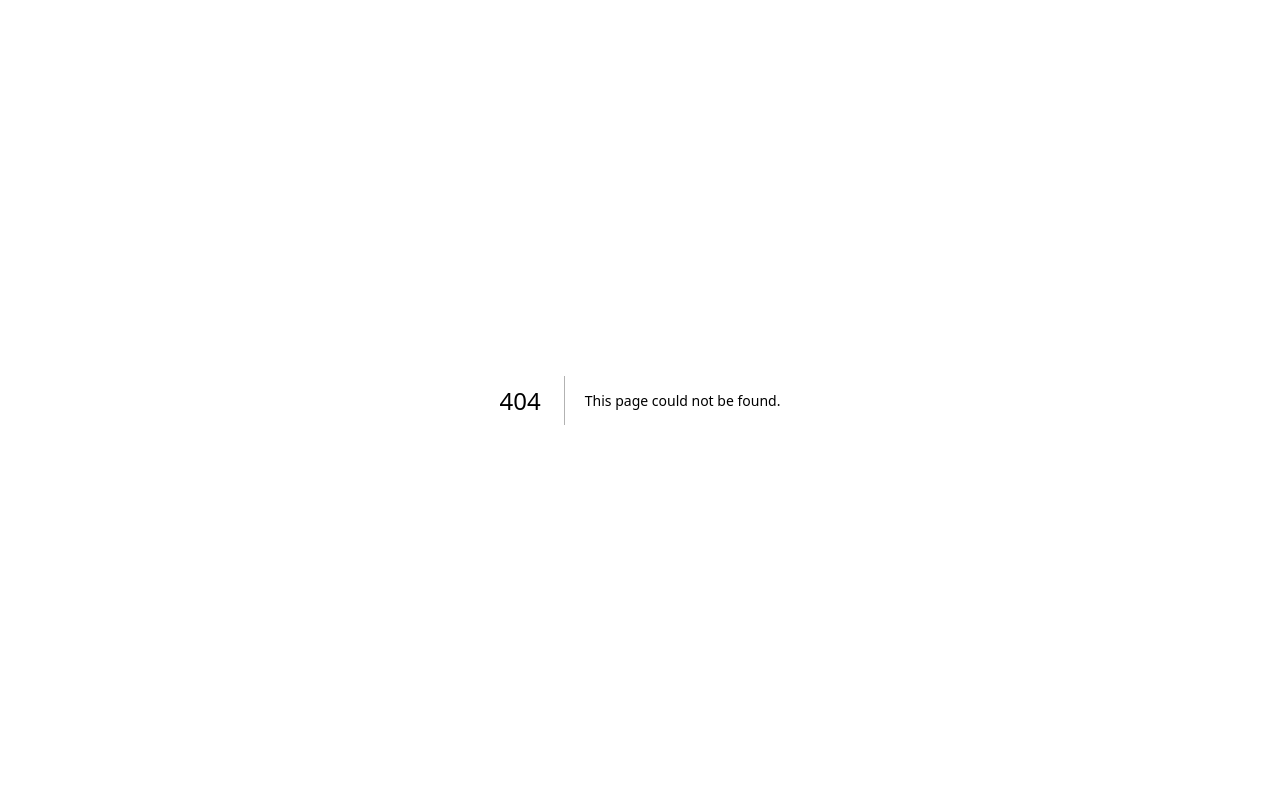
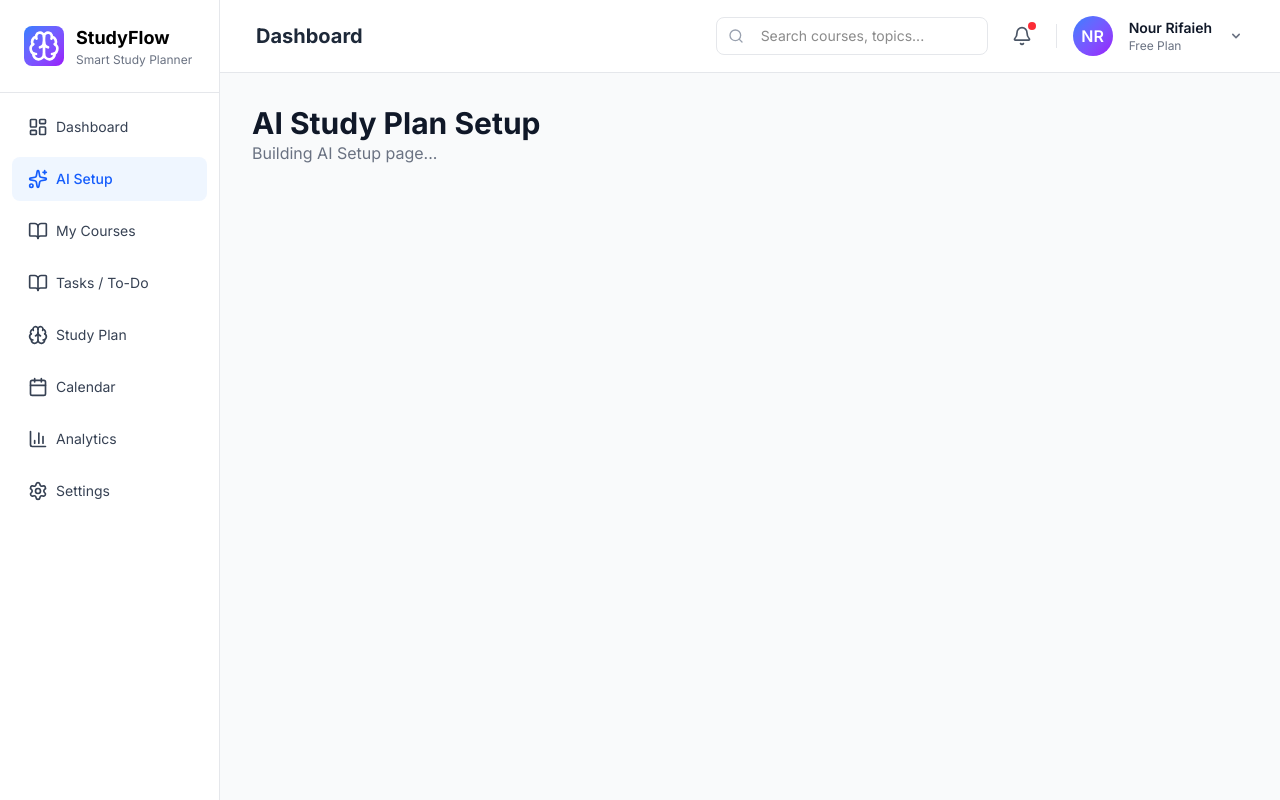
Before and after one commit to ruba73/tecktalksproject, a Next.js app: page /ai-setup in a window 1280 px wide. Before the commit this address had no page. Built offline with nearby package versions, Linux system fonts and the light colour scheme.

Commit message:
feat: create a ai setup structure

```diff
--- /dev/null
+++ b/app/(dashboard)/ai-setup/page.tsx
@@ -0,0 +1,20 @@
+export default function AISetupPage() {
+  return (
+    <div className="min-h-full bg-gray-50">
+      <div className="p-4 sm:p-6 lg:p-8">
+
+        {/* Page Header */}
+        <div className="space-y-6 sm:space-y-8">
+          <h1 className="text-2xl sm:text-3xl font-bold text-gray-900">
+            AI Study Plan Setup
+          </h1>
+        </div>
+
+        {/* Content will go here */}
+        <div className="text-gray-500">
+          Building AI Setup page...
+        </div>
+      </div>
+    </div>
+  );
+}
```
